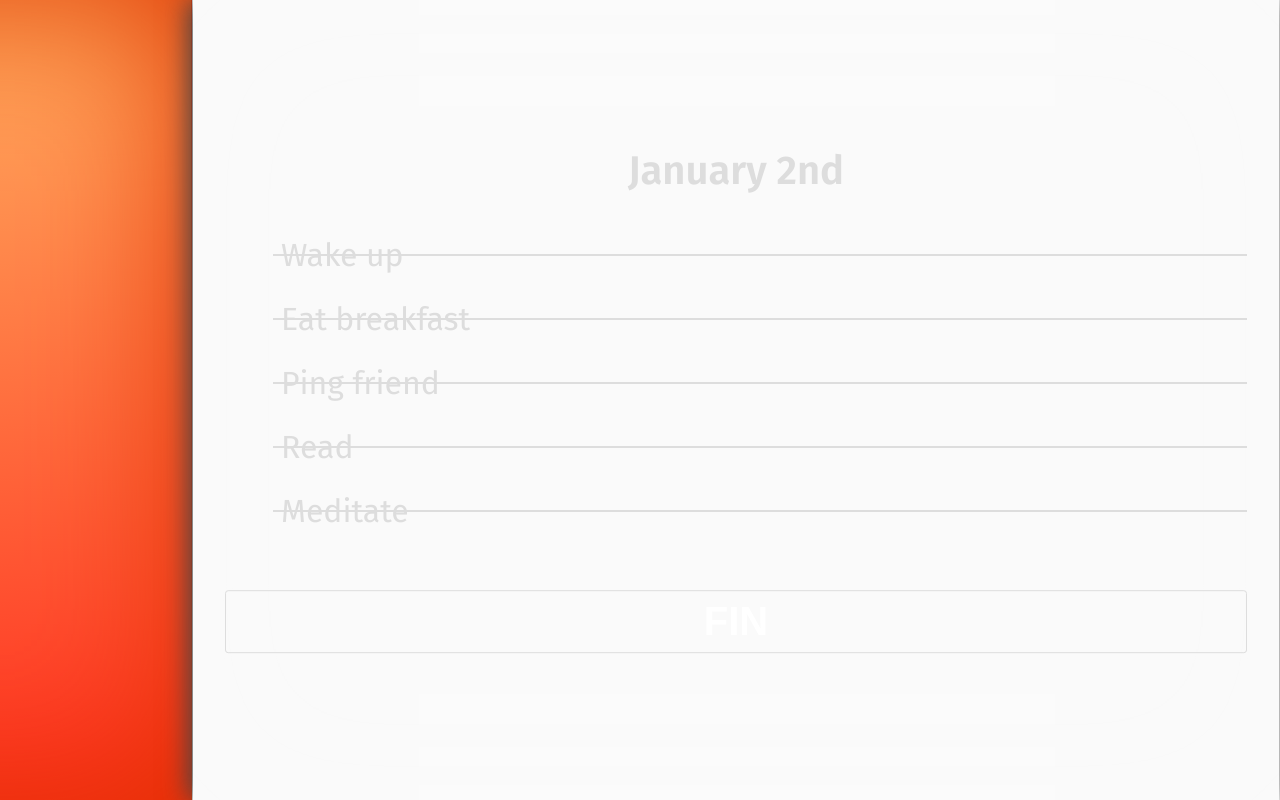
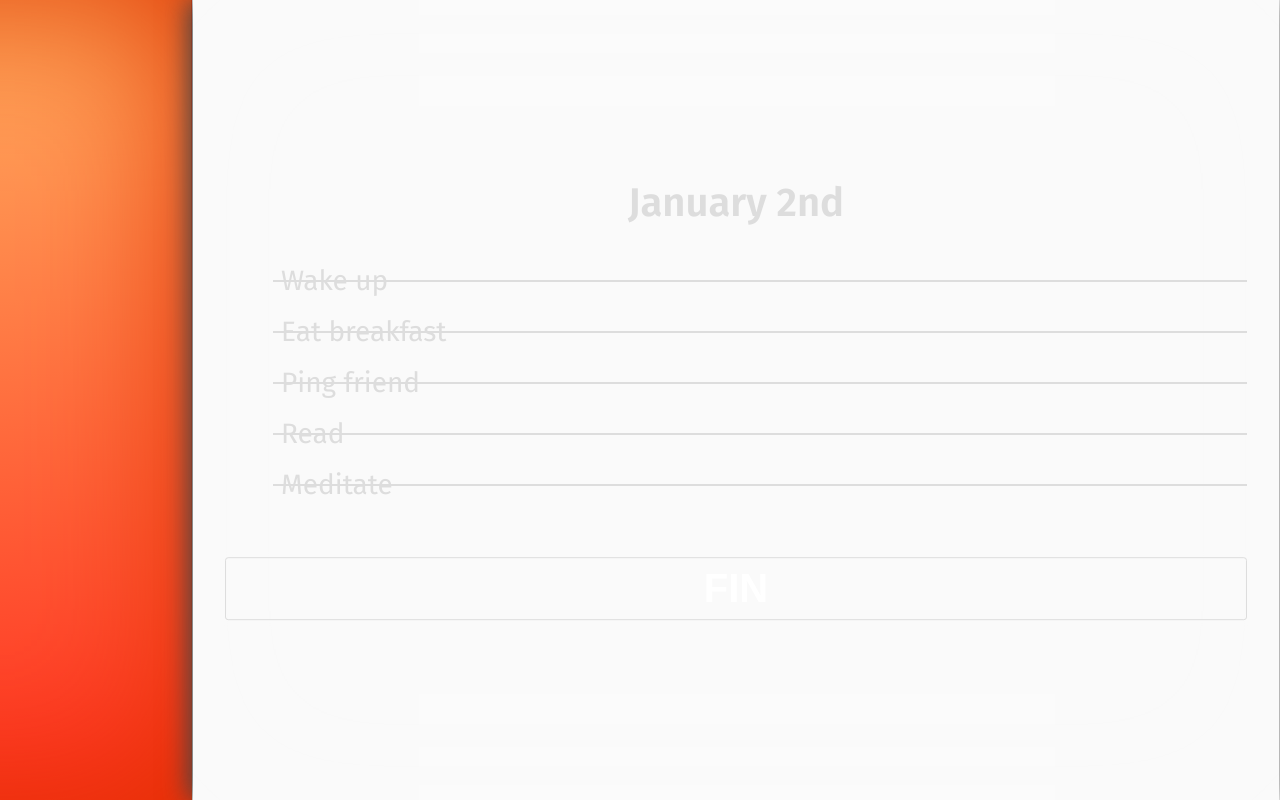
Before and after one commit to abattenb/finir, a Vue app: page /#/ in a window 1280 px wide. Built offline with nearby package versions, Linux system fonts and the light colour scheme.

Commit message:
Fix scroll on list

```diff
--- a/src/components/Today.vue
+++ b/src/components/Today.vue
@@ -93,7 +93,8 @@ export default {
   }
 
   & > div {
-    position: absolute;
+    position: relative;
+    overflow-x: auto;
     width: 100%;
   }
 
@@ -147,14 +148,14 @@ export default {
   }
 
   .list {
-    font-size: 2rem;
+    font-size: 1.75rem;
     font-weight: 400;
     text-align: left;
     margin: 2rem 0 2.75rem 0;
 
     & .thing {
       position: relative;
-      padding: .5rem 2rem;
+      padding: .25rem 2rem;
       cursor: pointer;
       border-top: .1rem solid transparent;
       border-bottom: .1rem solid transparent;
@@ -170,7 +171,7 @@ export default {
         height: .125rem;
         width: calc(0%);
         left: 5rem;
-        top: 1.65rem;
+        top: 1.25rem;
         background: var(--theme-text);
         transition: 1.2s all ease-in;
       }
```
Also changed, not shown: 1 other file (tests, documents, lock files or other folders).
